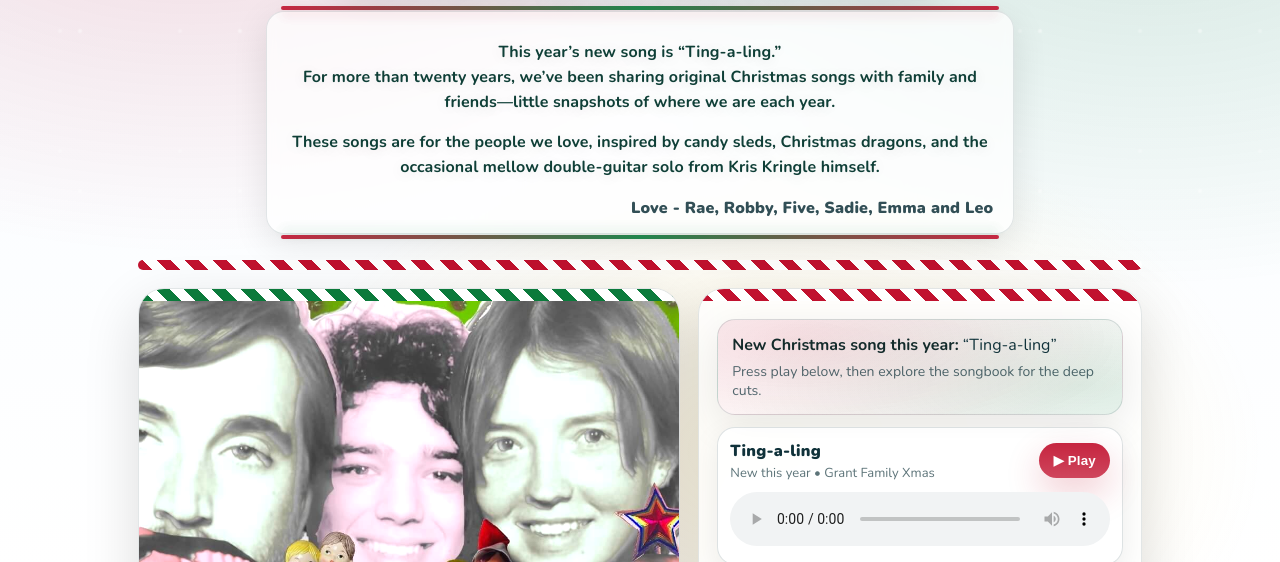
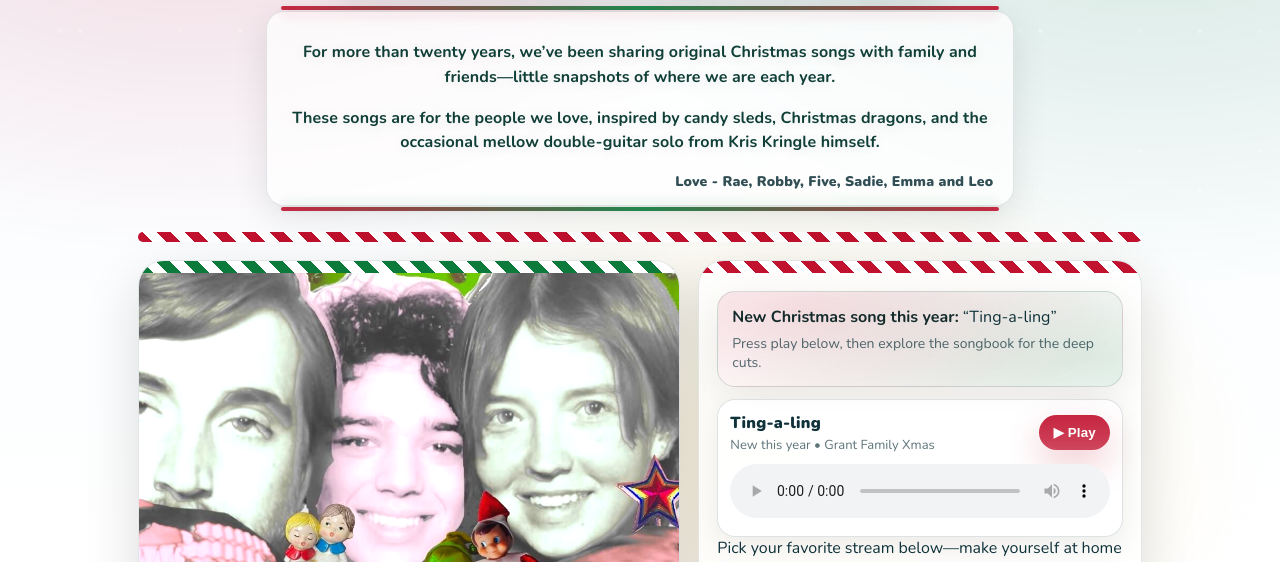
Before and after one commit to fourgrant/merrygrantmas, a plain HTML site: page index.html in a window 1280 px wide. Shown: the part 229-791 px from the top of the page. Drawn offline with nearby package versions, Linux system fonts and the light colour scheme; a web font is replaced by a local one.

Commit message:
Tighten hero intro copy

```diff
--- a/index.html
+++ b/index.html
@@ -215,6 +215,7 @@
     .signature{
       display:block;
       margin: 6px 6px 0 0;
+      font-size: 14px;
       font-weight: 900;
       letter-spacing: .2px;
       text-align:right;
@@ -511,8 +512,7 @@
       </div>
 
           <div class="sub">
-           <p>This year’s new song is <strong>“Ting-a-ling</strong>.”<br>
-              For more than twenty years, we’ve been sharing original Christmas songs with family and friends—little snapshots of where we are each year.</p>
+           <p>For more than twenty years, we’ve been sharing original Christmas songs with family and friends—little snapshots of where we are each year.</p>
 
         <p>These songs are for the people we love, inspired by candy sleds, Christmas dragons, and the occasional mellow double-guitar solo from Kris Kringle himself.</p>
          <span class="signature">Love - Rae, Robby, Five, Sadie, Emma and Leo</span>
```
